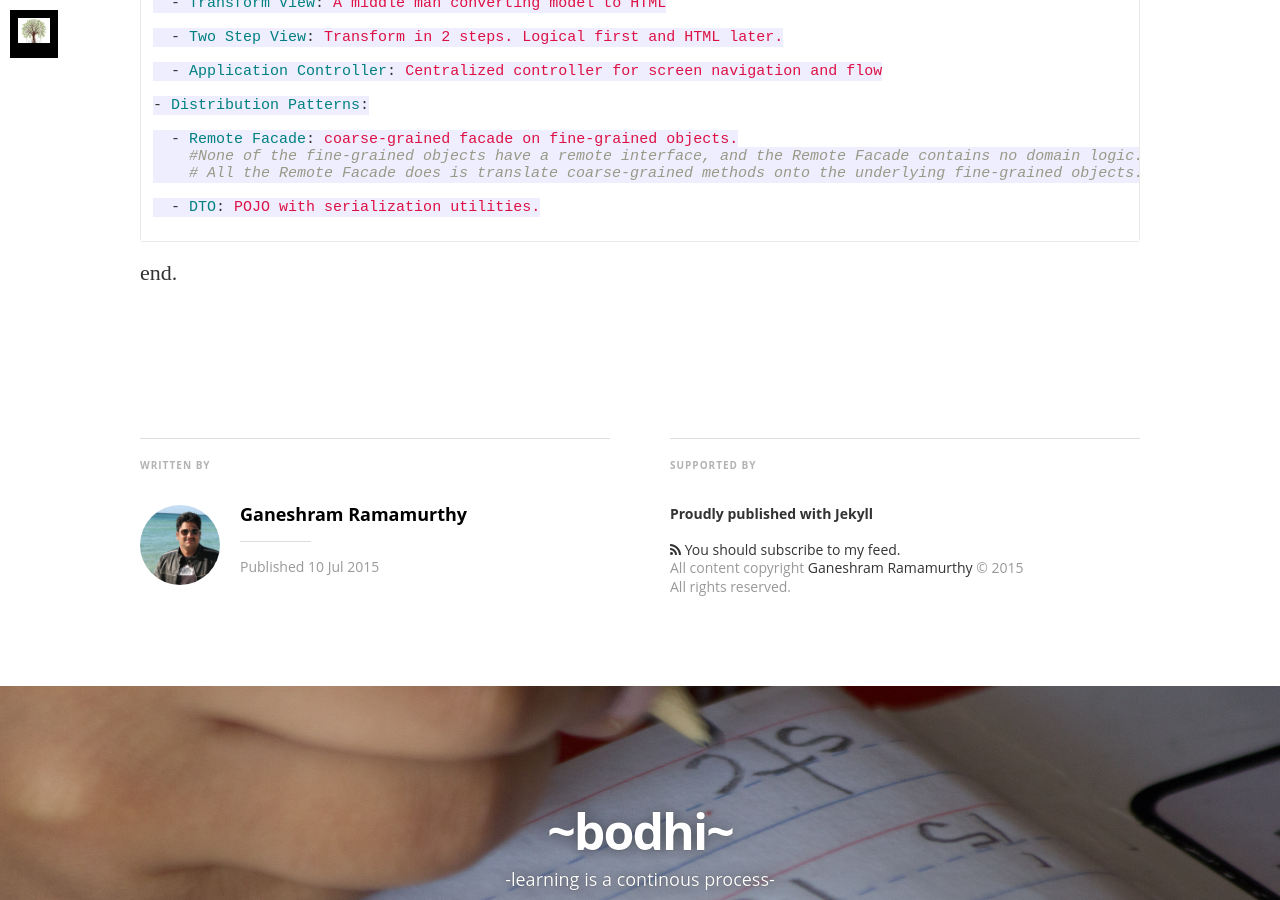
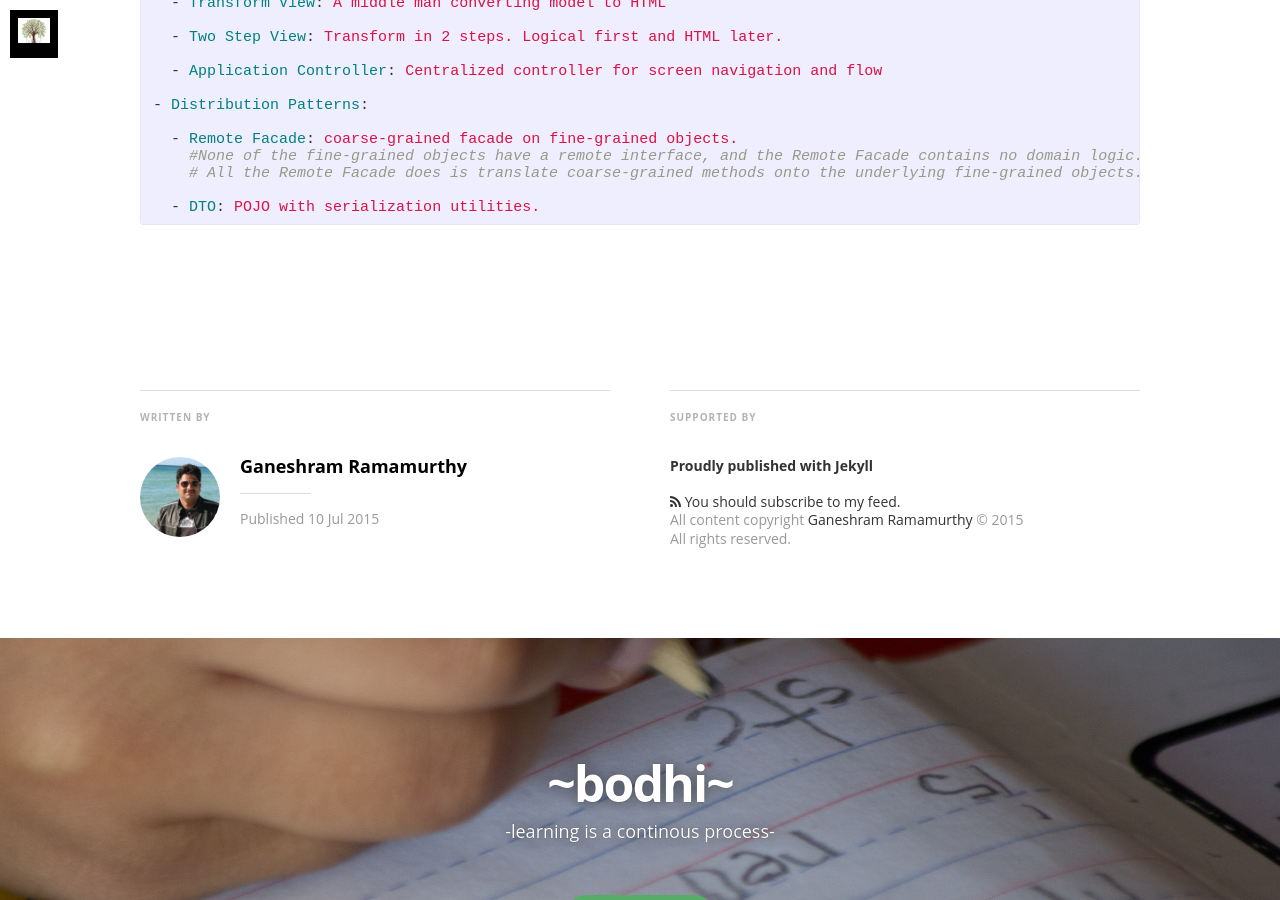
Before and after one commit to ganeshramr/ganeshramr.github.io, a Jekyll site: the page built from _posts/2015-07-10-devops.md, in a window 1280 px wide and 900 px high, scrolled down 1554 px. Built offline with Jekyll 4.4.1, drawn with Linux system fonts in a browser that asks for light colours; nearby versions of some CDN libraries; some web fonts are replaced; Markdown is read by kramdown in place of the engine named in the settings; comment, search, counter and statistics services are not loaded.

Commit message:
new posts

````diff
--- a/_posts/2015-07-10-devops.md
+++ b/_posts/2015-07-10-devops.md
@@ -9,7 +9,7 @@
 #image: /assets/article_images/gopher.jpeg
 comments: true
 ---
-```yaml
+{% highlight yaml %}
 ---
 Enterprise Application Architecture : data intensive software systems on which so many businesses run
 PofEAA: Patterns of Enterprise Application Architecture
@@ -97,6 +97,4 @@
     # All the Remote Facade does is translate coarse-grained methods onto the underlying fine-grained objects.
 
   - DTO: POJO with serialization utilities.
-
-```
-end.
+{% endhighlight %}
````
